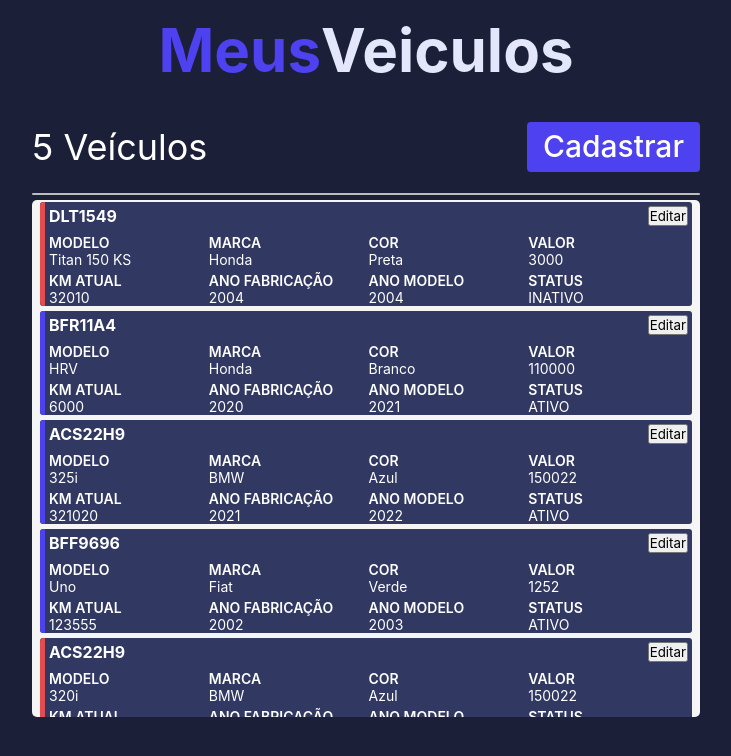
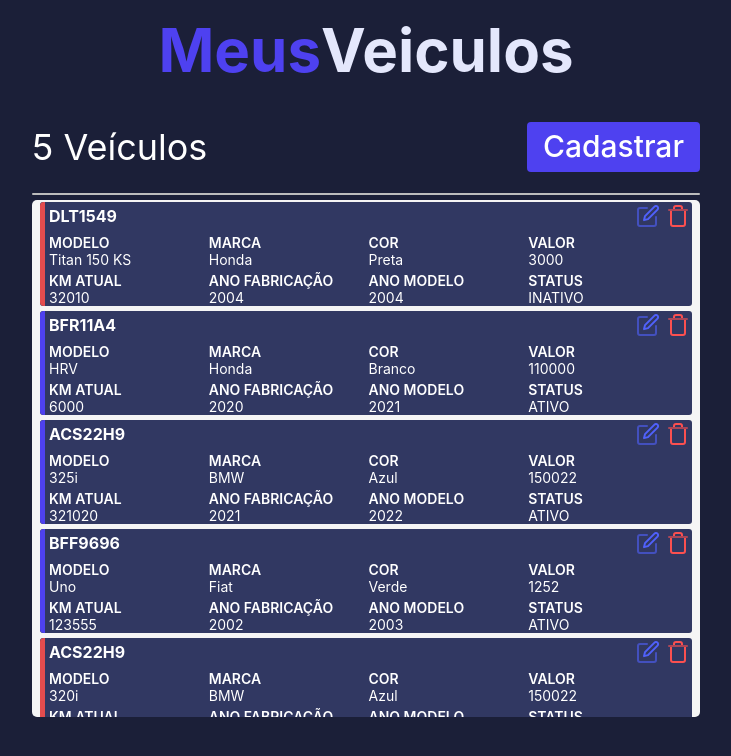
Before and after one commit to brunopapait/gerenciamento-colecao-veiculos, an Angular app: page /vehicles in a window 1280 px wide. Shown: the top 756 px of the page, without its empty margins (274-1005 px from the left). Built offline with nearby package versions, Linux system fonts and the light colour scheme; data requests are answered from the project's data file; what ng2-currency-mask would draw is missing.

Commit message:
feat: add new tags img to icons

```diff
--- a/src/app/components/vehicles-list-container/vehicles-list-container.component.html
+++ b/src/app/components/vehicles-list-container/vehicles-list-container.component.html
@@ -6,7 +6,12 @@
       <div class="container-detail-vehicle">
         <div class="title">
           <span>{{vehicle.placa}}</span>
-          <button (click)="handleClick(+vehicle.id)">Editar</button>
+          <div class="wrapper-action-button">
+            <img class="icon icon-edit" src="assets/edit.svg" alt="Botão de editar veículo"
+              (click)="handleEditClick(+vehicle.id)">
+            <img class="icon" src="assets/trash.svg" alt="Botão de remover veículo"
+              (click)="handleRemoveClick(+vehicle.id)">
+          </div>
         </div>
         <div class="half-container">
           <app-vehicle-item-detail [title]="'MODELO'" [subtitle]="vehicle.modelo"></app-vehicle-item-detail>
@@ -25,7 +30,5 @@
       </div>
 
     </div>
-    <!-- <h1>{{vehicle.placa}}</h1>
-    <button (click)="handleClick(+vehicle.id)">Editar</button> -->
   </div>
 </div>
```
